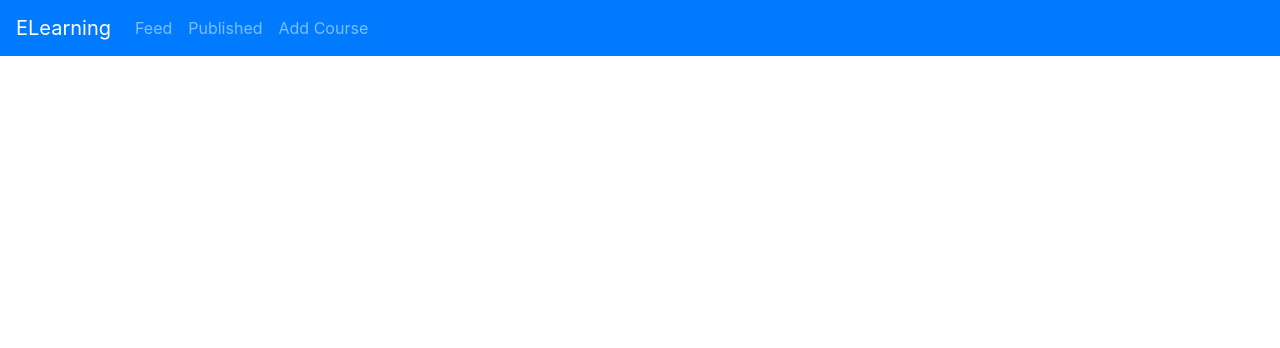
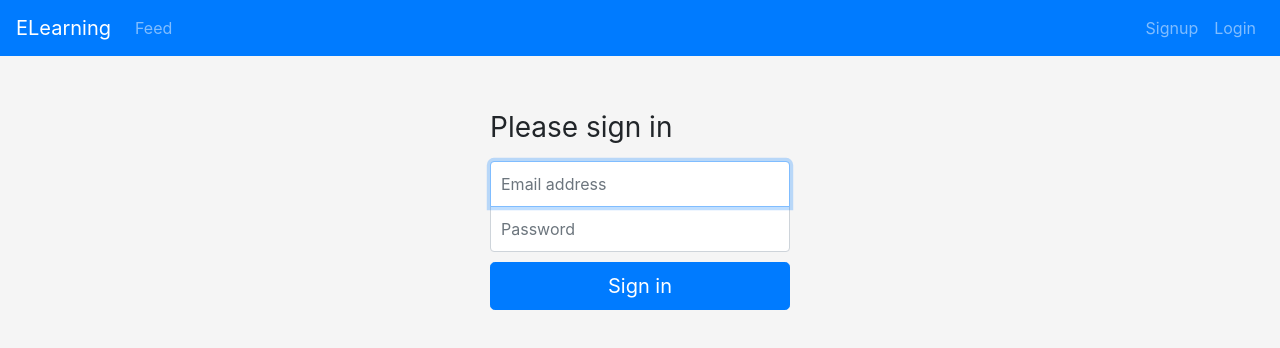
Before and after one commit to HaiderMalik12/subscription-prisma, a React (Create React App) app in the folder client/: page /login in a window 1280 px wide. Shown: the top 348 px of the page. Built offline with nearby package versions, Linux system fonts and the light colour scheme.

Commit message:
implemented login

```diff
--- a/client/src/App.js
+++ b/client/src/App.js
@@ -5,6 +5,7 @@ import AddCourse from './components/AddCourse';
 import Header from './components/Header';
 import { Switch, Route } from 'react-router-dom';
 import EditCourse from './components/EditCourse1';
+import Login from './components/Login';
 
 class App extends Component {
   render() {
@@ -13,6 +14,8 @@ class App extends Component {
         <Header />
         <Switch>
           <Route exact path="/" component={Courses} />
+          <Route exact path="/login" component={Login} />
+          <Route exact path="/signup" component={Login} />
           <Route exact path="/feed" component={Courses} />
           <Route exact path="/add" component={AddCourse} />
           <Route exact path="/course/:id/edit" component={EditCourse} />
--- a/client/src/components/Courses.js
+++ b/client/src/components/Courses.js
@@ -2,6 +2,7 @@ import React from 'react';
 import { gql } from 'apollo-boost';
 import { Query, Mutation } from 'react-apollo';
 import { Link } from 'react-router-dom';
+import { AUTH_TOKEN, isAuth } from '../utils';
 
 const COURSE_FEED_QUERY = gql`
   {
@@ -25,26 +26,23 @@ const DELETE_COURSE_MUTATION = gql`
 `;
 const Courses = () => {
   const renderCourses = ({ loading, error, data }) => {
+    const authToken = localStorage.getItem(AUTH_TOKEN);
     if (loading) return <p>Loading ...</p>;
     if (error) return <p>Error</p>;
     return data.courseFeed.map(course => (
       <div key={course.id} className="container" style={{ marginTop: '20px' }}>
         <div className="row card">
-          {/* <img
-            className="card-img-top"
-            src="https://source.unsplash.com/collection/1163637/480x480"
-            alt="Card image cap"
-          /> */}
           <div className="card-body">
             <h5 className="card-title">{course.name}</h5>
             <p className="card-text">{course.description}</p>
+            {authToken && (
+              <React.Fragment>
                 <Link
                   to={`/course/cjldkbdq58m4q0b00jzejh1no/edit`}
                   className="btn btn-primary"
                 >
                   Edit
                 </Link>
-
                 <Mutation
                   mutation={DELETE_COURSE_MUTATION}
                   update={(cache, mutationResults) => {
@@ -83,6 +81,8 @@ const Courses = () => {
                     );
                   }}
                 </Mutation>
+              </React.Fragment>
+            )}
           </div>
         </div>
       </div>
--- a/client/src/components/Header.js
+++ b/client/src/components/Header.js
@@ -1,9 +1,14 @@
 import React, { Component } from 'react';
 import { Link, NavLink } from 'react-router-dom';
 import { withRouter } from 'react-router';
+import { isAuth, removeToken, AUTH_TOKEN } from '../utils';
 
 class Header extends Component {
+  state = {
+    isAuth: false
+  };
   render() {
+    const authToken = localStorage.getItem(AUTH_TOKEN);
     return (
       <nav className="navbar navbar-expand-lg navbar-dark bg-primary">
         <Link className="navbar-brand" to="/">
@@ -27,16 +32,51 @@ class Header extends Component {
                 Feed
               </NavLink>
             </li>
+            {authToken && (
               <li className="nav-item">
                 <NavLink className="nav-link" to="/published">
                   Published
                 </NavLink>
               </li>
+            )}
+            {authToken && (
               <li className="nav-item">
                 <NavLink className="nav-link" to="/add">
                   Add Course
                 </NavLink>
               </li>
+            )}
+          </ul>
+          <ul className="navbar-nav ml-auto">
+            {authToken ? (
+              <React.Fragment>
+                <li className="nav-item">
+                  <div
+                    className="nav-link"
+                    style={{ cursor: 'pointer' }}
+                    onClick={() => {
+                      localStorage.removeItem(AUTH_TOKEN);
+                      this.props.history.push('/');
+                    }}
+                  >
+                    Logout
+                  </div>
+                </li>
+              </React.Fragment>
+            ) : (
+              <React.Fragment>
+                <li className="nav-item">
+                  <Link className="nav-link" to="/signup">
+                    Signup
+                  </Link>
+                </li>
+                <li className="nav-item">
+                  <Link className="nav-link" to="/login">
+                    Login
+                  </Link>
+                </li>
+              </React.Fragment>
+            )}
           </ul>
         </div>
       </nav>
--- /dev/null
+++ b/client/src/components/Login.css
@@ -0,0 +1,44 @@
+html,
+body {
+  height: 100%;
+}
+
+.login-form {
+  display: -ms-flexbox;
+  display: flex;
+  -ms-flex-align: center;
+  align-items: center;
+  padding-top: 40px;
+  padding-bottom: 40px;
+  background-color: #f5f5f5;
+}
+
+.form-signin {
+  width: 100%;
+  max-width: 330px;
+  padding: 15px;
+  margin: auto;
+}
+.form-signin .checkbox {
+  font-weight: 400;
+}
+.form-signin .form-control {
+  position: relative;
+  box-sizing: border-box;
+  height: auto;
+  padding: 10px;
+  font-size: 16px;
+}
+.form-signin .form-control:focus {
+  z-index: 2;
+}
+.form-signin input[type='email'] {
+  margin-bottom: -1px;
+  border-bottom-right-radius: 0;
+  border-bottom-left-radius: 0;
+}
+.form-signin input[type='password'] {
+  margin-bottom: 10px;
+  border-top-left-radius: 0;
+  border-top-right-radius: 0;
+}
--- /dev/null
+++ b/client/src/components/Login.js
@@ -0,0 +1,91 @@
+import React, { Component } from 'react';
+import './Login.css';
+import { Mutation } from 'react-apollo';
+import { gql } from 'apollo-boost';
+import { saveToken } from '../utils';
+
+class Login extends Component {
+  state = {
+    email: '',
+    password: ''
+  };
+  onChangeHandler = event => {
+    const name = event.target.name;
+    const value = event.target.value;
+    this.setState({ [name]: value });
+  };
+  render() {
+    return (
+      <Mutation
+        mutation={LOGIN_MUTATION}
+        variables={{ email: this.state.email, password: this.state.password }}
+      >
+        {(login, { data, loading, error }) => {
+          if (error) return <div>Error</div>;
+          if (loading) return <div>Loading</div>;
+          return (
+            <div className="login-form">
+              <form
+                className="form-signin"
+                onSubmit={async e => {
+                  e.preventDefault();
+                  const {
+                    data: { login: authResults }
+                  } = await login();
+                  saveToken(authResults.token);
+                  this.props.history.push('/');
+                }}
+              >
+                <h1 className="h3 mb-3 font-weight-normal">Please sign in</h1>
+                <label htmlFor="inputEmail" className="sr-only">
+                  Email address
+                </label>
+                <input
+                  type="email"
+                  id="inputEmail"
+                  className="form-control"
+                  placeholder="Email address"
+                  onChange={this.onChangeHandler}
+                  required
+                  autoFocus
+                  value={this.state.email}
+                  name="email"
+                />
+                <label htmlFor="inputPassword" className="sr-only">
+                  Password
+                </label>
+                <input
+                  type="password"
+                  id="inputPassword"
+                  className="form-control"
+                  placeholder="Password"
+                  onChange={this.onChangeHandler}
+                  required
+                  value={this.state.password}
+                  name="password"
+                />
+                <button
+                  className="btn btn-lg btn-primary btn-block"
+                  type="submit"
+                >
+                  Sign in
+                </button>
+              </form>
+            </div>
+          );
+        }}
+      </Mutation>
+    );
+  }
+}
+export const LOGIN_MUTATION = gql`
+  mutation Login($email: String!, $password: String!) {
+    login(email: $email, password: $password) {
+      token
+      user {
+        id
+      }
+    }
+  }
+`;
+export default Login;
--- /dev/null
+++ b/client/src/utils.js
@@ -0,0 +1,13 @@
+export const AUTH_TOKEN = 'auth-token';
+export const saveToken = token => {
+  localStorage.setItem(AUTH_TOKEN, token);
+};
+export const isAuth = () => {
+  if (localStorage.getItem(AUTH_TOKEN)) {
+    return true;
+  }
+  return false;
+};
+export const removeToken = () => {
+  localStorage.removeItem(AUTH_TOKEN);
+};
```
Also changed, not shown: 1 other file (tests, documents, lock files or other folders). Lines whose indentation alone changed are shown as unchanged.
